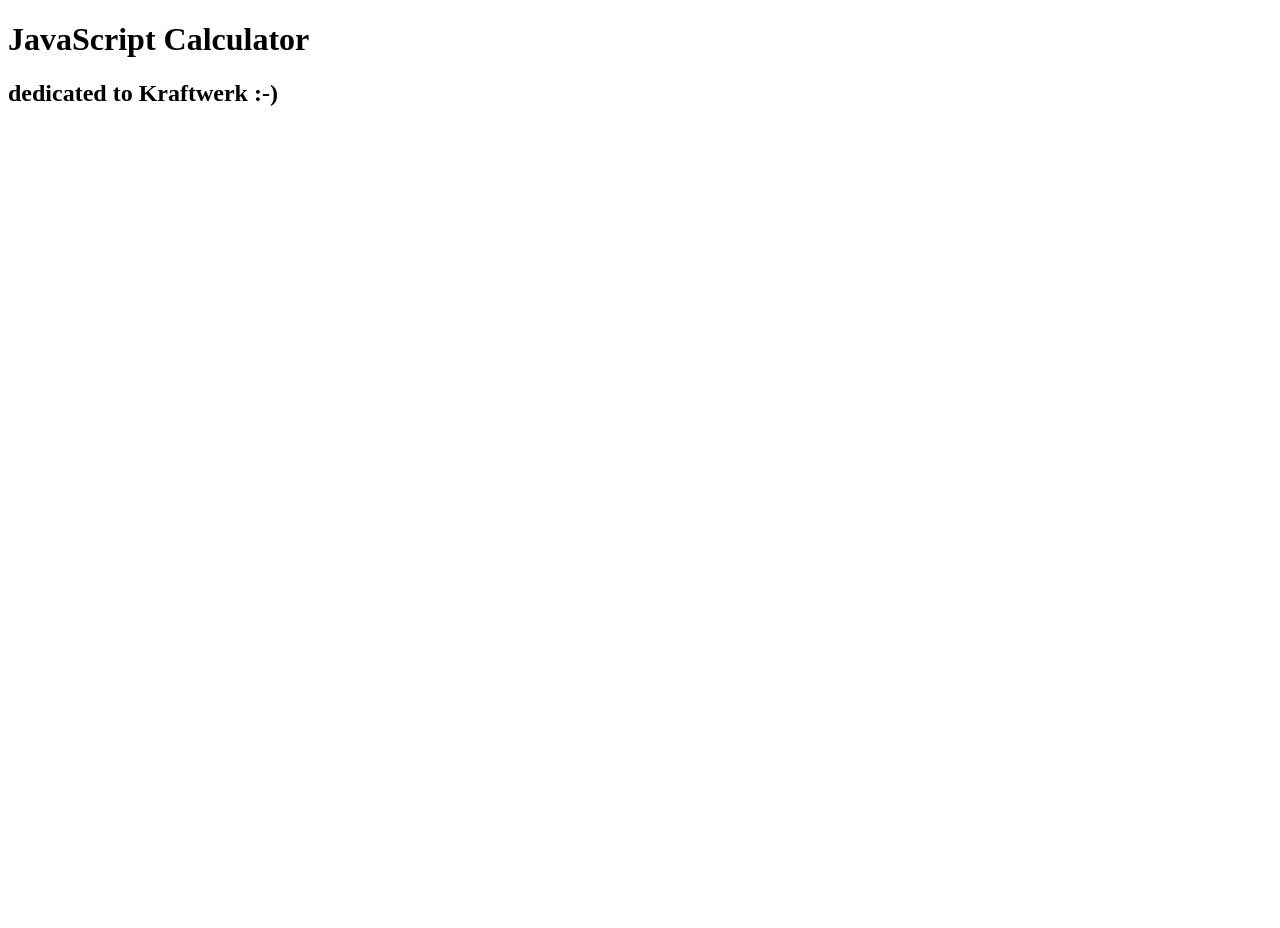
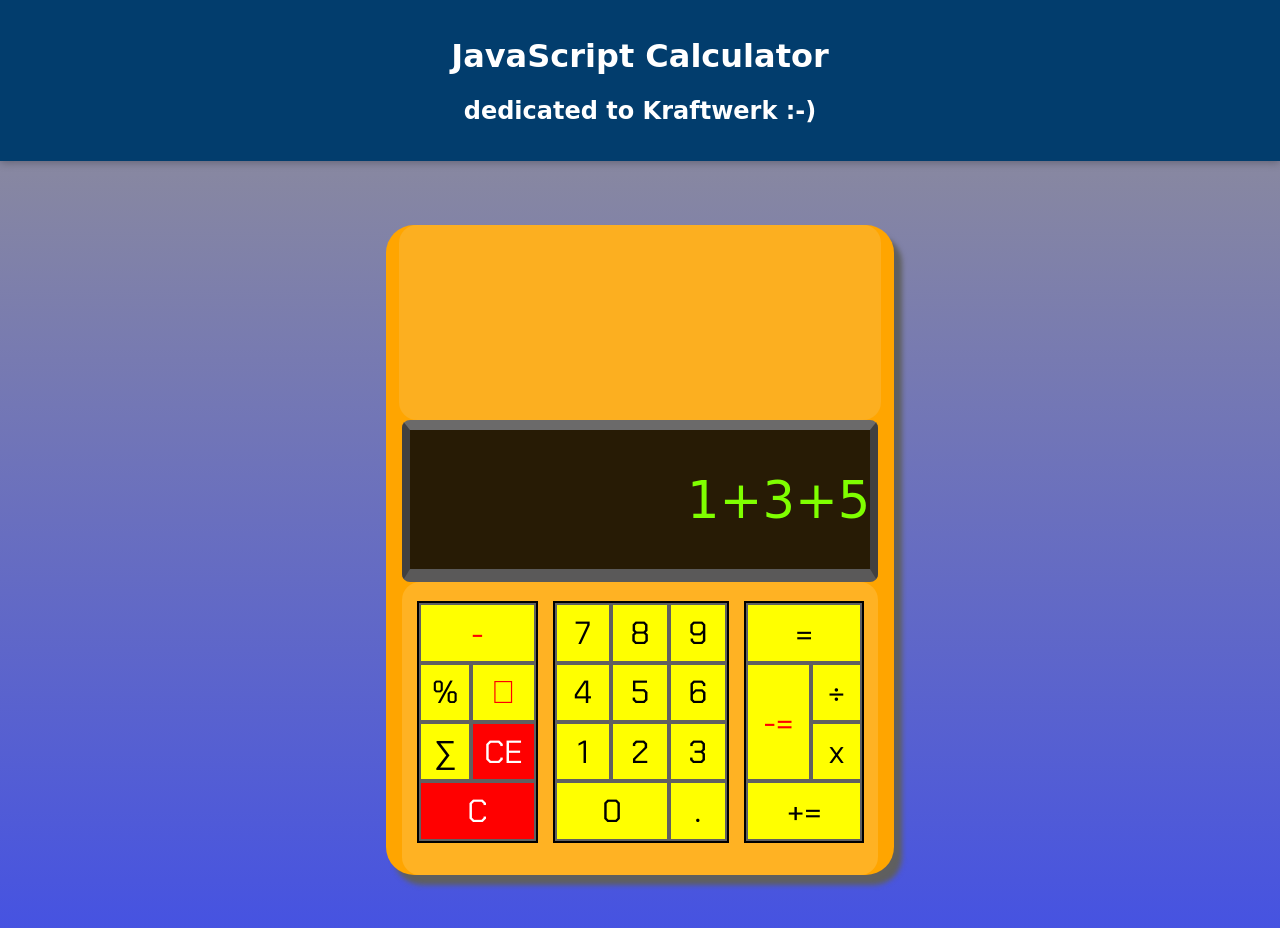
Before and after one commit to blakestickland/javascript-calculator, a plain HTML site: page index.html in a window 1280 px wide. Before the commit the page ends 800 px from the top, so only its background shows below. Drawn offline with Linux system fonts and the light colour scheme; a web font is replaced by a local one.

Commit message:
basic layout complete and size is good down to 386px wide.

```diff
--- a/index.html
+++ b/index.html
@@ -4,12 +4,62 @@
     <meta charset="UTF-8">
     <meta http-equiv="X-UA-Compatible" content="IE=edge">
     <meta name="viewport" content="width=device-width, initial-scale=1.0">
+    <style>
+        @import url('https://fonts.googleapis.com/css2?family=Bungee+Hairline&family=Press+Start+2P&display=swap');
+    </style>
+    <style>
+        @import url('https://fonts.googleapis.com/css2?family=Chakra+Petch&display=swap');
+    </style>
     <title>JavaScript Calculator</title>
     <link rel="stylesheet" href="./styles/style.css">
     <script src="./scripts/app.js"></script>
 </head>
 <body>
-    <h1>JavaScript Calculator</h1>
-    <h2>dedicated to Kraftwerk :-)</h2>
+    <header>
+        <h1>JavaScript Calculator</h1>
+        <h2>dedicated to Kraftwerk :-)</h2>
+    </header>
+    <main>
+        <div class="container">
+            <div class="calculator">
+                <section class="calculator__top">
+
+                </section>
+                <section class="calculator__screen">
+                    <div id="screen">1+3+5</div>
+                </section>
+                <section class="calculator__buttons">
+                    <div class="buttons calculator__buttons--left">
+                        <button class="button button--wide button--red-text btn1">-</button>
+                        <button class="button btn2">%</button>
+                        <button class="button button--red-text btn3">&#2195;</button>
+                        <button class="button btn4">&#8721;</button>
+                        <button class="button button--red btn5">CE</button>
+                        <button class="button button--red button--wide btn6">C</button>
+                    </div>
+                    <div class="buttons calculator__buttons--centre">
+                        <button class="button btn7">7</button>
+                        <button class="button btn8">8</button>
+                        <button class="button btn9">9</button>
+                        <button class="button btn10">4</button>
+                        <button class="button btn11">5</button>
+                        <button class="button btn12">6</button>
+                        <button class="button btn13">1</button>
+                        <button class="button btn14">2</button>
+                        <button class="button btn15">3</button>
+                        <button class="button button--wide btn16">0</button>
+                        <button class="button btn17">.</button>
+                    </div>
+                    <div class="buttons calculator__buttons--right">
+                        <button class="button button--wide btn18">=</button>
+                        <button class="button button--tall button--red-text btn19">-=</button>
+                        <button class="button btn20">&#247;</button>
+                        <button class="button btn21">x</button>
+                        <button class="button button--wide btn22">+=</button>
+                    </div>
+                </section>
+            </div>
+        </div>
+    </main>
 </body>
 </html>
--- /dev/null
+++ b/styles/modules/button.scss
@@ -0,0 +1,21 @@
+@use "../partials/typography";
+@use "../partials/palette";
+
+.btn {
+  background-color: palette.$hero-bg-color;
+  color: palette.$standout-font-color;
+  padding: 10px;
+  border: 2px solid palette.$standout-font-color;
+  border-radius: 3px;
+
+  font-size: typography.$tertiary-font-size;
+  font-family: typography.$primary-font-family;
+
+  &--medium {
+    padding: 15px 30px;
+  }
+
+  &--large {
+    padding: 30px;
+  }
+}
--- /dev/null
+++ b/styles/partials/_breakpoints.scss
@@ -0,0 +1,4 @@
+$phone: 576px;
+$tablet: 768px;
+$landscape-tablet: 992px;
+$laptop: 1024px;
--- /dev/null
+++ b/styles/partials/_devices.scss
@@ -0,0 +1,25 @@
+@use "./breakpoints";
+
+@mixin phone {
+  @media only screen and (max-width: breakpoints.$phone) {
+    @content;
+  }
+}
+
+@mixin tablet {
+  @media only screen and (min-width: breakpoints.$phone + 1) and (max-width: breakpoints.$tablet) {
+    @content;
+  }
+}
+
+@mixin landscape-tablet {
+  @media only screen and (min-width: breakpoints.$tablet + 1) and (max-width: breakpoints.$landscape-tablet) {
+    @content;
+  }
+}
+
+@mixin laptop {
+  @media only screen and (min-width: breakpoints.$landscape-tablet + 1) and (max-width: breakpoints.$laptop) {
+    @content;
+  }
+}
--- /dev/null
+++ b/styles/partials/_palette.scss
@@ -0,0 +1,10 @@
+/* Hero Color */
+$hero-bg-color: #202020;
+
+/* Text Color */
+$primary-font-color: #D6D6D6;
+$secondary-font-color: #c4c2c2;
+$standout-font-color: #FFEE32;
+
+/* Spare Color */
+$extra-color: #FFD100;
--- /dev/null
+++ b/styles/partials/_spacing.scss
@@ -0,0 +1,9 @@
+$nav-item-padding: 30px 10px;
+$nav-contents-margin: 10px 20px;
+
+$section-heading-padding: 30px 0;
+
+$project-card-margin: 10px 0;
+$project-card-padding: 20px;
+
+$project-card-contents-padding: 12px 0;
--- /dev/null
+++ b/styles/partials/_typography.scss
@@ -0,0 +1,10 @@
+$bold-weight: 700;
+
+$primary-font-size: 54px;
+$secondary-font-size: 42px;
+$tertiary-font-size: 24px;
+$standard-font-size: 16px;
+$phone-font-size: 12px;
+
+$primary-font-family: Helvetica, Arial, sans-serif;
+$secondary-font-family: 'Courier New', Courier, monospace;
--- a/styles/style.scss
+++ b/styles/style.scss
@@ -0,0 +1,184 @@
+* {
+  box-sizing: border-box;
+}
+
+html {
+  font-family: 'Roboto', open-sans;
+}
+
+// @font-face {
+//   font-family: 'myFirstFont';
+//   src: url('DigitalDisplayRegular-ODEO.ttf') format('truetype');
+//   }
+
+body {
+  margin: 0;
+  width: 100%;
+  height: 100%;
+  background: linear-gradient(#969393, #4552e2);
+  font-family: 'Bungee Hairline', cursive;
+}
+
+h1 {
+    // font-family: 'myFirstFont', 'Times New Roman', Times, serif;
+}
+
+
+.container {
+    display: flex;
+    justify-content: center;
+    // align-items: center;
+    width: 100%;
+    height: 100%;
+}
+
+.calculator {
+    display: flex;
+    flex-direction: row;
+    flex-wrap: wrap;
+    // align-items: center;
+    justify-content: center;
+    height: 650px;
+    margin: 5% 0;
+    // max-width: 500px;
+    // width: auto;
+    background-color: orange;
+    border-radius: 28px;
+
+    box-shadow: 8px 10px 5px rgb(95, 95, 95);
+
+    &__top {
+        height: 30%;
+        width: 95%;
+        background-color: rgb(252, 175, 32);
+        border-radius: 18px;
+    }
+    &__screen {
+        height: 25%;
+        width: 94%;
+        background-color: rgb(39, 27, 5);
+        border: 8px solid rgb(65, 64, 64);
+        border-top: 10px solid rgb(107, 106, 106);
+        border-bottom: 13px solid rgb(90, 89, 89);
+        border-radius: 8px;
+
+        color:chartreuse;
+        font-size: 3.2rem;
+
+        display: flex;
+        align-items: center;
+        justify-content: end;
+    }
+    &__buttons {
+        height: 45%;
+        width: 94%;
+        background-color: rgb(255, 178, 35);
+        border-radius: 18px;
+
+        font-family: 'Chakra Petch', sans-serif;
+        font-size: 2rem;
+
+        display:flex;
+        justify-content: space-around;
+
+        padding: 1.2rem 0.4rem 2rem 0.5rem;
+
+        &--left {
+            background-color: chartreuse;
+            border: 2px solid black;
+            // padding: 0;
+            width: 26%;
+
+            display: grid;
+            grid-template-areas:
+                'btn1 btn1'
+                'btn2 btn3'
+                'btn4 btn5'
+                'btn6 btn6'
+            ;
+        }
+        &--centre {
+            background-color: hotpink;
+            border: 2px solid black;
+            width: 38%;
+
+            display: grid;
+            grid-template-areas:
+                'btn7 btn8 btn9'
+                'btn10 btn11 btn12'
+                'btn13 btn14 btn15'
+                'btn16 btn16 btn17'
+            ;
+        }
+        &--right {
+            background-color: yellow;
+            border: 2px solid black;
+            width: 26%;
+
+            display: grid;
+            grid-template-areas:
+                'btn18 btn18'
+                'btn19 btn20'
+                'btn19 btn21'
+                'btn22 btn22'
+            ;
+        }
+    }
+}
+
+.button {
+    border: 0.13rem solid rgb(97, 96, 96);
+    background-color: yellow;
+
+    font-family: 'Chakra Petch', sans-serif;
+    font-size: 2rem;
+
+    width: 100%;
+    height: 100%;
+    margin: 0;
+
+    &--wide {
+        // width: 7.23rem;
+    }
+
+    &--red {
+        background-color: red;
+        color: white;
+    }
+
+    &--red-text {
+        color: red;
+    }
+}
+
+header {
+    background: #023d6d;
+    color: white;
+    padding: 1rem;
+    text-align: center;
+    box-shadow: 0 2px 8px rgba(0, 0, 0, 0.26);
+    width: 100%;
+}
+
+.btn1 { grid-area: btn1; }
+.btn2 { grid-area: btn2; }
+.btn3 { grid-area: btn3; }
+.btn4 { grid-area: btn4; }
+.btn5 { grid-area: btn5; }
+.btn6 { grid-area: btn6; }
+.btn7 { grid-area: btn7; }
+.btn8 { grid-area: btn8; }
+.btn9 { grid-area: btn9; }
+.btn10 { grid-area: btn10; }
+.btn11 { grid-area: btn11; }
+.btn12 { grid-area: btn12; }
+.btn13 { grid-area: btn13; }
+.btn14 { grid-area: btn14; }
+.btn15 { grid-area: btn15; }
+.btn16 { grid-area: btn16; }
+.btn17 { grid-area: btn17; }
+.btn18 { grid-area: btn18; }
+.btn19 { grid-area: btn19; }
+.btn20 { grid-area: btn20; }
+.btn21 { grid-area: btn21; }
+.btn22 { grid-area: btn22; }
```
Also changed, not shown: images/calculator_image_kraftwerk.jpeg (added), styles/DigitalDisplayRegular-ODEO.ttf (added), styles/style.css.
